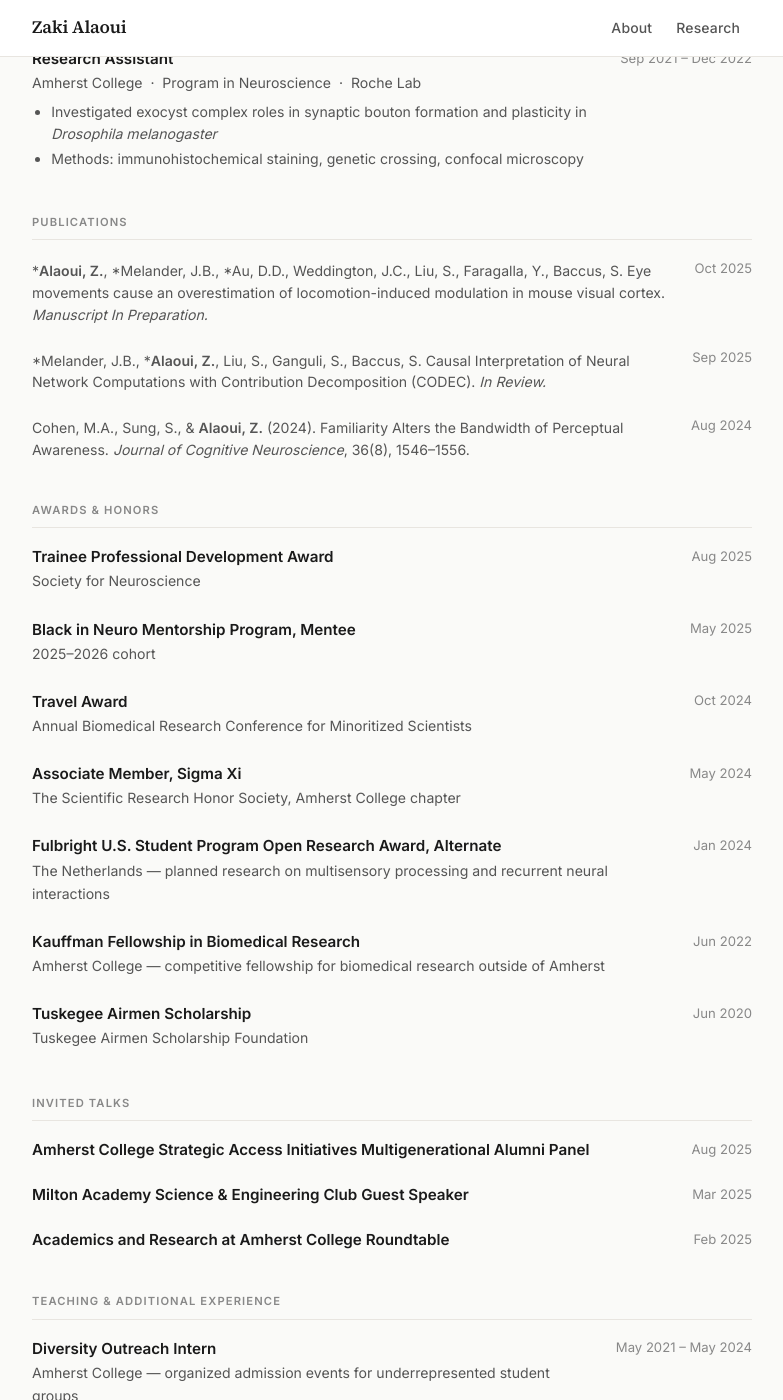
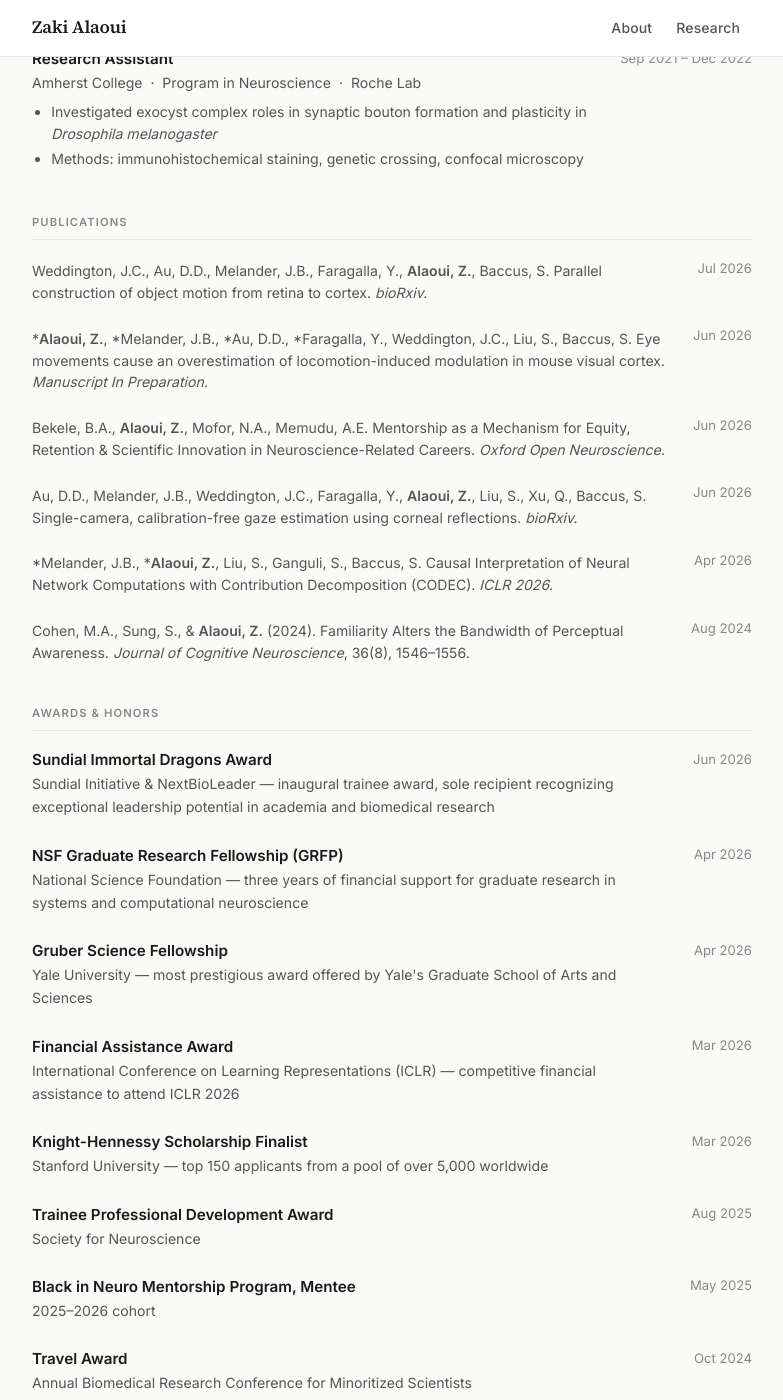
Before and after one commit to zalaoui3/zalaoui3.github.io, a Jekyll site: the page built from cv.md, in a window 1280 px wide and 1400 px high, scrolled down 1173 px. Shown: the whole window, without its empty margins (248-1031 px from the left). Built offline with Jekyll 4.4.1, drawn with Linux system fonts in a browser that asks for light colours.

Commit message:
Update bio and CV for Yale PhD transition
- Update homepage bio: incoming Yale PhD (INP), NSF GRFP, Gruber Fellowship
- Add recent news: Sundial Award, NSF GRFP/Gruber, ICLR poster
- Add new awards to CV: Sundial, NSF GRFP, Gruber, ICLR Financial Assistance, Knight-Hennessy Finalist
- Add new publications to CV: Weddington bioRxiv, Bekele Oxford Open Neuro, Au bioRxiv, update CODEC to ICLR 2026
- Fix broken CV PDF download link

Co-Authored-By: Claude Sonnet 5 <noreply@anthropic.com>

```diff
--- a/cv.md
+++ b/cv.md
@@ -92,16 +92,37 @@ title: CV
 
   <div class="cv-entry">
     <div class="cv-entry-main">
-      <p>*<strong>Alaoui, Z.</strong>, *Melander, J.B., *Au, D.D., Weddington, J.C., Liu, S., Faragalla, Y., Baccus, S. Eye movements cause an overestimation of locomotion-induced modulation in mouse visual cortex. <em>Manuscript In Preparation.</em></p>
+      <p>Weddington, J.C., Au, D.D., Melander, J.B., Faragalla, Y., <strong>Alaoui, Z.</strong>, Baccus, S. Parallel construction of object motion from retina to cortex. <em>bioRxiv.</em></p>
     </div>
-    <div class="cv-entry-date">Oct 2025</div>
+    <div class="cv-entry-date">Jul 2026</div>
   </div>
 
   <div class="cv-entry">
     <div class="cv-entry-main">
-      <p>*Melander, J.B., *<strong>Alaoui, Z.</strong>, Liu, S., Ganguli, S., Baccus, S. Causal Interpretation of Neural Network Computations with Contribution Decomposition (CODEC). <em>In Review.</em></p>
+      <p>*<strong>Alaoui, Z.</strong>, *Melander, J.B., *Au, D.D., *Faragalla, Y., Weddington, J.C., Liu, S., Baccus, S. Eye movements cause an overestimation of locomotion-induced modulation in mouse visual cortex. <em>Manuscript In Preparation.</em></p>
     </div>
-    <div class="cv-entry-date">Sep 2025</div>
+    <div class="cv-entry-date">Jun 2026</div>
+  </div>
+
+  <div class="cv-entry">
+    <div class="cv-entry-main">
+      <p>Bekele, B.A., <strong>Alaoui, Z.</strong>, Mofor, N.A., Memudu, A.E. Mentorship as a Mechanism for Equity, Retention & Scientific Innovation in Neuroscience-Related Careers. <em>Oxford Open Neuroscience.</em></p>
+    </div>
+    <div class="cv-entry-date">Jun 2026</div>
+  </div>
+
+  <div class="cv-entry">
+    <div class="cv-entry-main">
+      <p>Au, D.D., Melander, J.B., Weddington, J.C., Faragalla, Y., <strong>Alaoui, Z.</strong>, Liu, S., Xu, Q., Baccus, S. Single-camera, calibration-free gaze estimation using corneal reflections. <em>bioRxiv.</em></p>
+    </div>
+    <div class="cv-entry-date">Jun 2026</div>
+  </div>
+
+  <div class="cv-entry">
+    <div class="cv-entry-main">
+      <p>*Melander, J.B., *<strong>Alaoui, Z.</strong>, Liu, S., Ganguli, S., Baccus, S. Causal Interpretation of Neural Network Computations with Contribution Decomposition (CODEC). <em>ICLR 2026.</em></p>
+    </div>
+    <div class="cv-entry-date">Apr 2026</div>
   </div>
 
   <div class="cv-entry">
@@ -114,6 +135,46 @@ title: CV
 
 <div class="cv-section">
   <div class="cv-section-title">Awards & Honors</div>
+
+  <div class="cv-entry">
+    <div class="cv-entry-main">
+      <span class="cv-entry-title">Sundial Immortal Dragons Award</span>
+      <span class="cv-entry-subtitle">Sundial Initiative & NextBioLeader — inaugural trainee award, sole recipient recognizing exceptional leadership potential in academia and biomedical research</span>
+    </div>
+    <div class="cv-entry-date">Jun 2026</div>
+  </div>
+
+  <div class="cv-entry">
+    <div class="cv-entry-main">
+      <span class="cv-entry-title">NSF Graduate Research Fellowship (GRFP)</span>
+      <span class="cv-entry-subtitle">National Science Foundation — three years of financial support for graduate research in systems and computational neuroscience</span>
+    </div>
+    <div class="cv-entry-date">Apr 2026</div>
+  </div>
+
+  <div class="cv-entry">
+    <div class="cv-entry-main">
+      <span class="cv-entry-title">Gruber Science Fellowship</span>
+      <span class="cv-entry-subtitle">Yale University — most prestigious award offered by Yale's Graduate School of Arts and Sciences</span>
+    </div>
+    <div class="cv-entry-date">Apr 2026</div>
+  </div>
+
+  <div class="cv-entry">
+    <div class="cv-entry-main">
+      <span class="cv-entry-title">Financial Assistance Award</span>
+      <span class="cv-entry-subtitle">International Conference on Learning Representations (ICLR) — competitive financial assistance to attend ICLR 2026</span>
+    </div>
+    <div class="cv-entry-date">Mar 2026</div>
+  </div>
+
+  <div class="cv-entry">
+    <div class="cv-entry-main">
+      <span class="cv-entry-title">Knight-Hennessy Scholarship Finalist</span>
+      <span class="cv-entry-subtitle">Stanford University — top 150 applicants from a pool of over 5,000 worldwide</span>
+    </div>
+    <div class="cv-entry-date">Mar 2026</div>
+  </div>
 
   <div class="cv-entry">
     <div class="cv-entry-main">
```
Also changed, not shown: index.md (+23 -6 lines), 1 other file.
